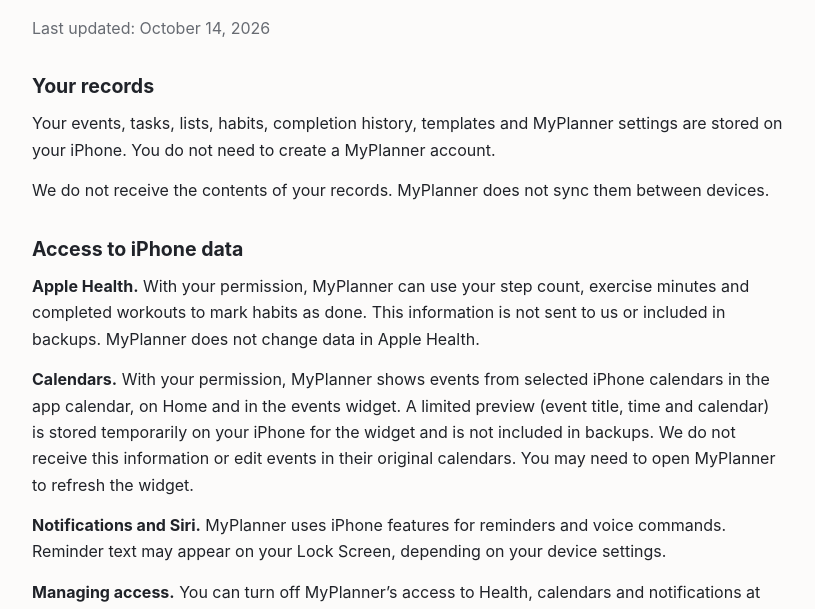
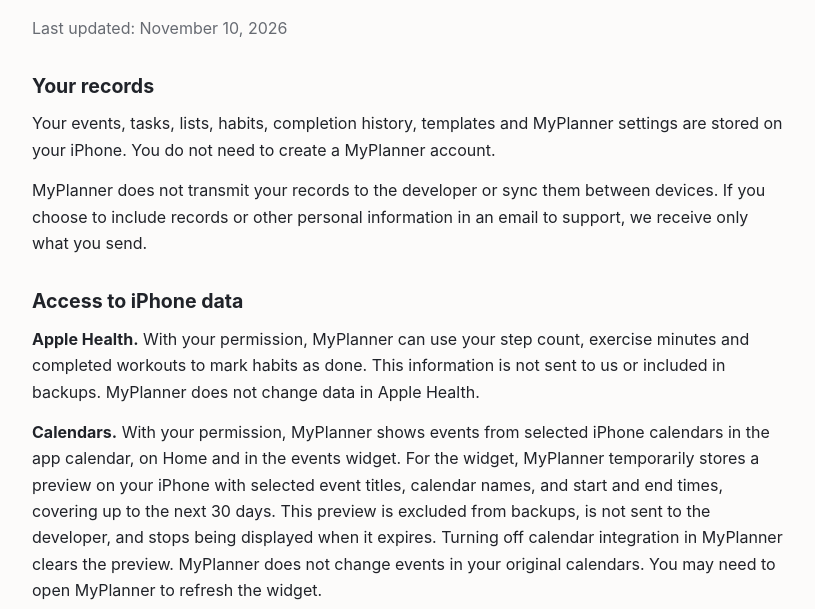
Before and after one commit to myplanner-support/myplanner-support.github.io, a plain HTML site: page privacy-en.html in a window 1280 px wide. Shown: the part 181-790 px from the top of the page, without its empty margins (232-1047 px from the left). Drawn offline with Linux system fonts and the light colour scheme.

Commit message:
Clarify MyPlanner privacy disclosure for calendar widget cache and voluntary support emails

```diff
--- a/privacy-en.html
+++ b/privacy-en.html
@@ -19,15 +19,15 @@
   </header>
   <main>
     <h1>Privacy Policy</h1>
-    <p class="muted">Last updated: October 14, 2026</p>
+    <p class="muted">Last updated: November 10, 2026</p>
 
     <section><h2>Your records</h2>
     <p>Your events, tasks, lists, habits, completion history, templates and MyPlanner settings are stored on your iPhone. You do not need to create a MyPlanner account.</p>
-    <p>We do not receive the contents of your records. MyPlanner does not sync them between devices.</p></section>
+    <p>MyPlanner does not transmit your records to the developer or sync them between devices. If you choose to include records or other personal information in an email to support, we receive only what you send.</p></section>
 
     <section><h2>Access to iPhone data</h2>
     <p><strong>Apple Health.</strong> With your permission, MyPlanner can use your step count, exercise minutes and completed workouts to mark habits as done. This information is not sent to us or included in backups. MyPlanner does not change data in Apple Health.</p>
-    <p><strong>Calendars.</strong> With your permission, MyPlanner shows events from selected iPhone calendars in the app calendar, on Home and in the events widget. A limited preview (event title, time and calendar) is stored temporarily on your iPhone for the widget and is not included in backups. We do not receive this information or edit events in their original calendars. You may need to open MyPlanner to refresh the widget.</p>
+    <p><strong>Calendars.</strong> With your permission, MyPlanner shows events from selected iPhone calendars in the app calendar, on Home and in the events widget. For the widget, MyPlanner temporarily stores a preview on your iPhone with selected event titles, calendar names, and start and end times, covering up to the next 30 days. This preview is excluded from backups, is not sent to the developer, and stops being displayed when it expires. Turning off calendar integration in MyPlanner clears the preview. MyPlanner does not change events in your original calendars. You may need to open MyPlanner to refresh the widget.</p>
     <p><strong>Notifications and Siri.</strong> MyPlanner uses iPhone features for reminders and voice commands. Reminder text may appear on your Lock Screen, depending on your device settings.</p>
     <p><strong>Managing access.</strong> You can turn off MyPlanner’s access to Health, calendars and notifications at any time in your iPhone settings. You can also manage Health permissions in the Health app.</p></section>
 
```
